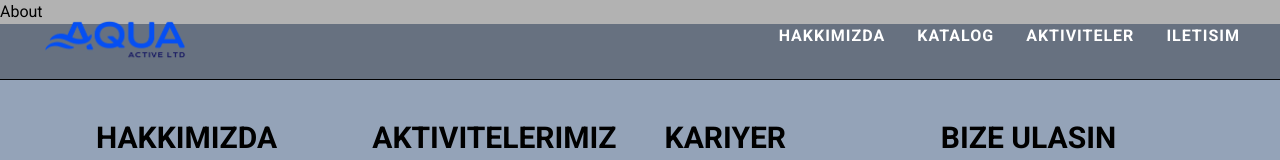
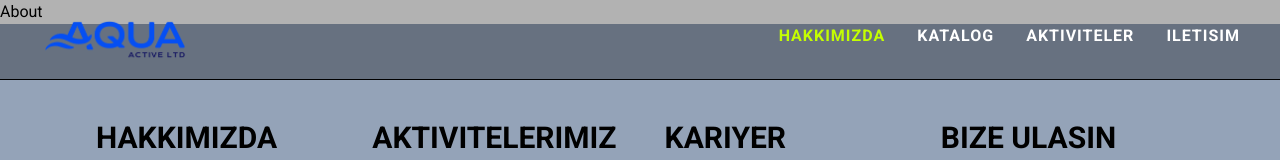
Before and after one commit to EmreeOzturk/kangoojump, a Next.js app: page /about in a window 1280 px wide. Shown: the top 160 px of the page. Built offline with nearby package versions, Linux system fonts and the light colour scheme.

Commit message:
Update Navbar component with dynamic active link highlighting

```diff
--- a/app/components/Navbar.tsx
+++ b/app/components/Navbar.tsx
@@ -1,10 +1,14 @@
+"use client";
 import React from 'react'
 import Link from 'next/link'
+import { usePathname } from 'next/navigation';
+import { clsx } from 'clsx';
 const Navbar = () => {
+    const pathname = usePathname()
     return (
         <nav className='flex gap-8 items-center text-md font-bold uppercase tracking-[1px]'>
             <div className='group'>
-                <Link href="/about">
+                <Link className={clsx(pathname === "/about" && "text-[#C4FE01]")} href="/about">
                     Hakkımızda
                 </Link>
                 <div
@@ -12,7 +16,7 @@ const Navbar = () => {
                 ></div>
             </div>
             <div className='group'>
-                <Link href="/catalog">
+                <Link className={clsx(pathname === "/catalog" && "text-[#C4FE01]")} href="/catalog">
                     Katalog
                 </Link>
                 <div
@@ -20,7 +24,7 @@ const Navbar = () => {
                 ></div>
             </div>
             <div className='group'>
-                <Link href="/activities">
+                <Link className={clsx(pathname === "/activities" && "text-[#C4FE01]")} href="/activities">
                     Aktiviteler
                 </Link>
                 <div
@@ -28,7 +32,7 @@ const Navbar = () => {
                 ></div>
             </div>
             <div className='group'>
-                <Link href="/contact">
+                <Link className={clsx(pathname === "/contact" && "text-[#C4FE01]")} href="/contact">
                     Iletisim
                 </Link>
                 <div
```
